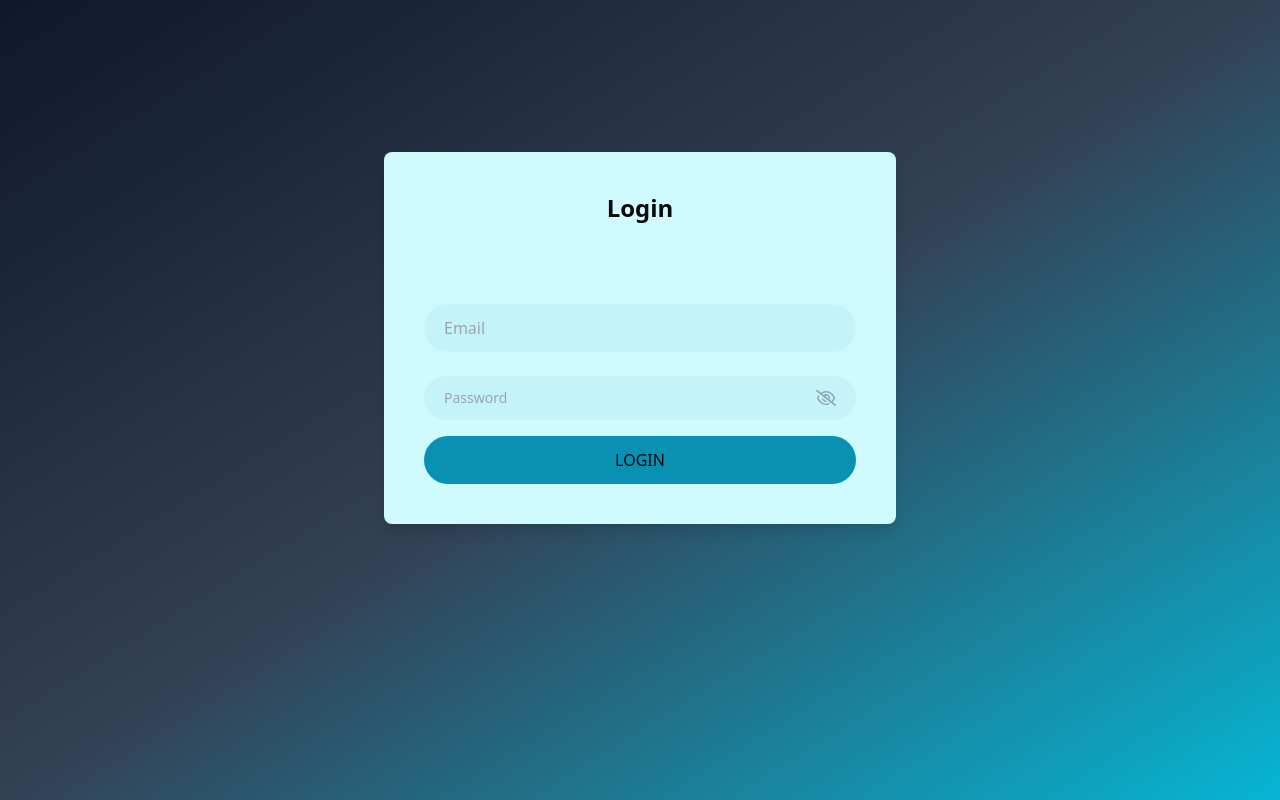
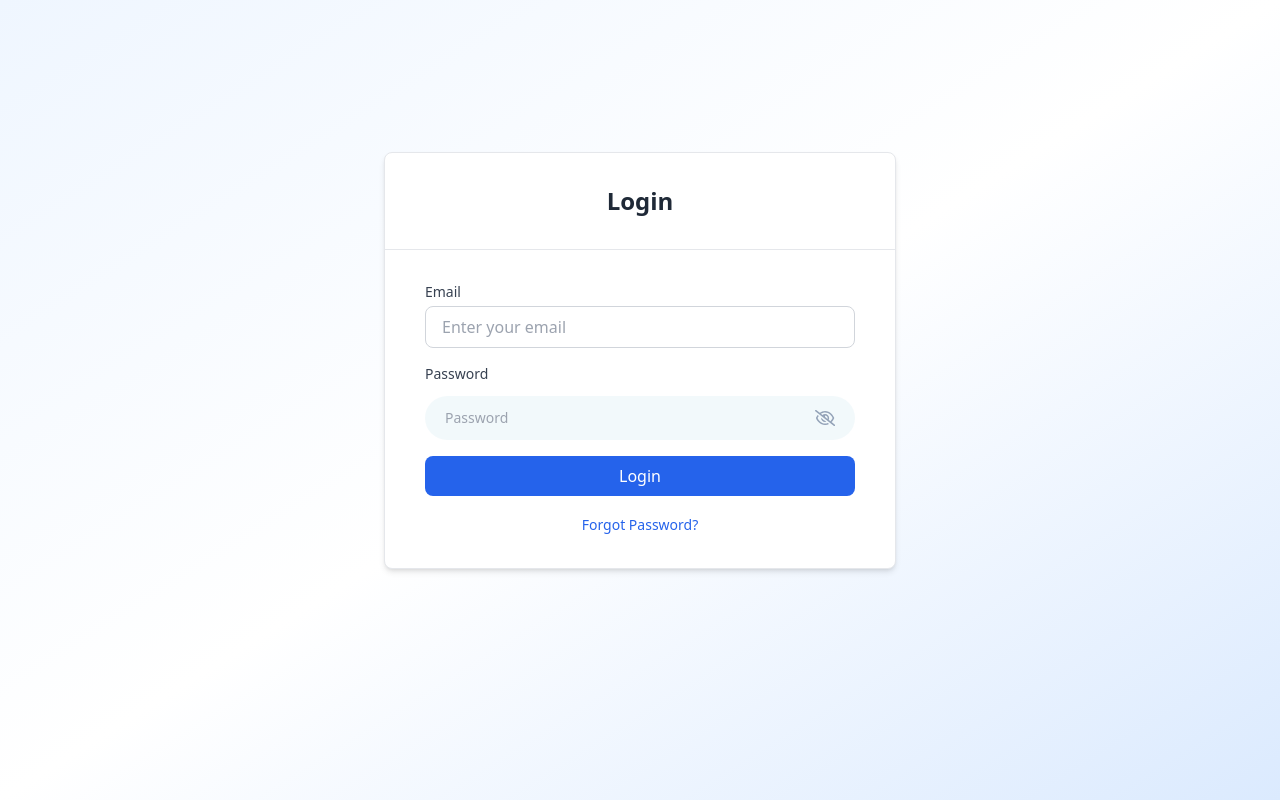
Before and after one commit to Nishantonic/Gamma-Updated, a React (Vite) app: page /login in a window 1280 px wide. Built offline with nearby package versions, Linux system fonts and the light colour scheme.

Commit message:
forgot password added

```diff
--- a/src/components/docView/Login.jsx
+++ b/src/components/docView/Login.jsx
@@ -2,12 +2,16 @@ import React, { useState } from 'react';
 import { useNavigate } from 'react-router-dom';
 import PasswordInput from './PasswordInput';
 import { toast, ToastContainer } from 'react-toastify';
-import axios from 'axios'; // Import axios for making HTTP requests
+import axios from 'axios';
 
 const Login = () => {
   const [email, setEmail] = useState('');
   const [password, setPassword] = useState('');
   const [errorMessage, setErrorMessage] = useState('');
+  const [forgotPassword, setForgotPassword] = useState(false);
+  const [resetCode, setResetCode] = useState('');
+  const [newPassword, setNewPassword] = useState('');
+  const [confirmPassword, setConfirmPassword] = useState('');
   const navigate = useNavigate();
 
   const validateEmail = (email) => {
@@ -29,21 +33,17 @@ const Login = () => {
     }
 
     try {
-      // Make a POST request to the login API endpoint
       const response = await axios.post('https://presentaiapi.codesemic.com/api/auth/local', {
         identifier: email,
         password,
       });
 
-      // Check if the login was successful
-    if (response.data.jwt) { // Check for a JWT token in the response
+      if (response.data.jwt) {
         toast.success("Login Successful!");
 
-      // Save the token or user data to localStorage or context (if needed)
-      localStorage.setItem('token', response.data.jwt); // Save the JWT token
-      localStorage.setItem('user', JSON.stringify(response.data.user)); // Save user data
+        localStorage.setItem('token', response.data.jwt);
+        localStorage.setItem('user', JSON.stringify(response.data.user));
 
-        // Redirect to the home page after 3 seconds
         setTimeout(() => {
           navigate('/home');
         }, 3000);
@@ -51,42 +51,227 @@ const Login = () => {
         setErrorMessage(response.data.message || 'Login failed. Please try again.');
       }
     } catch (error) {
-      // Handle errors from the API
-      setErrorMessage(error.response?.data?.message || 'An error occurred during login.');
+      setErrorMessage(error.response?.data?.error?.message || 'An error occurred during login.');
+    }
+  };
+
+  const handleForgotPassword = async (e) => {
+    e.preventDefault();
+
+    if (!email) {
+      setErrorMessage('Email is required to reset password.');
+      return;
+    }
+
+    if (!validateEmail(email)) {
+      setErrorMessage('Please enter a valid email.');
+      return;
+    }
+
+    try {
+      await axios.post('https://presentaiapi.codesemic.com/api/auth/forgot-password', {
+        email: email
+      });
+
+      toast.success("Password reset link has been sent to your email!");
+      setForgotPassword('code');
+    } catch (error) {
+      setErrorMessage(error.response?.data?.error?.message || 'Failed to send reset email. Please try again.');
+    }
+  };
+
+  const handleResetPassword = async (e) => {
+    e.preventDefault();
+
+    if (!resetCode || !newPassword || !confirmPassword) {
+      setErrorMessage('All fields are required.');
+      return;
+    }
+
+    if (newPassword !== confirmPassword) {
+      setErrorMessage('Passwords do not match.');
+      return;
+    }
+
+    try {
+      await axios.post('https://presentaiapi.codesemic.com/api/auth/reset-password', {
+        password: newPassword,
+        passwordConfirmation: confirmPassword,
+        code: resetCode
+      });
+
+      toast.success("Password has been reset successfully!");
+      setForgotPassword(false);
+
+      // Clear the fields
+      setResetCode('');
+      setNewPassword('');
+      setConfirmPassword('');
+    } catch (error) {
+      setErrorMessage(error.response?.data?.error?.message || 'Failed to reset password. Please try again.');
     }
   };
 
   return (
     <>
-      <div className='min-h-screen py-10 px-4 sm:px-6 lg:px-8 bg-gradient-to-br from-slate-900 via-slate-700 to-cyan-500 overflow-hidden'>
-        <div className='max-w-lg h-100 mt-10 md:mt-28 mx-auto bg-cyan-100 rounded-lg shadow-lg'>
-          <div className='text-center py-10 text-2xl font-semibold'>
-            <h2>Login</h2>
+      <div className='min-h-screen py-10 px-4 sm:px-6 lg:px-8 bg-gradient-to-br from-blue-50 via-white to-blue-100 overflow-hidden'>
+        <div className='max-w-lg h-100 mt-10 md:mt-28 mx-auto bg-white rounded-lg shadow-md border border-gray-200'>
+          <div className='text-center py-8 border-b border-gray-200'>
+            <h2 className='text-2xl font-semibold text-gray-800'>
+              {!forgotPassword ? 'Login' : forgotPassword === 'code' ? 'Reset Password' : 'Forgot Password'}
+            </h2>
           </div>
 
-          <div className='px-10 py-10'>
+          <div className='px-10 py-8'>
+            {!forgotPassword && (
               <form onSubmit={handleLogin}>
+                <div className="mb-4">
+                  <label htmlFor="email" className="block text-sm font-medium text-gray-700 mb-1">Email</label>
                   <input
+                    id="email"
                     type="email"
-                placeholder='Email'
-                className='w-full rounded-full bg-cyan-600/5 px-5 py-3 mb-3'
+                    placeholder='Enter your email'
+                    className='w-full rounded-lg border border-gray-300 px-4 py-2 focus:border-blue-500 focus:ring-blue-500 focus:outline-none'
                     value={email}
-                onChange={(e) => setEmail(e.target.value)}  // Capture email input
+                    onChange={(e) => setEmail(e.target.value)}
                     required
                   />
+                </div>
 
+                <div className="mb-4">
+                  <label htmlFor="password" className="block text-sm font-medium text-gray-700 mb-1">Password</label>
                   <PasswordInput
+                    id="password"
                     value={password}
-                onChange={(e) => setPassword(e.target.value)}  // Capture password input
+                    onChange={(e) => setPassword(e.target.value)}
+                    required
+                    className='w-full rounded-lg border border-gray-300 px-4 py-2 focus:border-blue-500 focus:ring-blue-500 focus:outline-none'
+                  />
+                </div>
+
+                {errorMessage && <p className="text-red-600 text-sm mb-4">{errorMessage}</p>}
+
+                <button
+                  type='submit'
+                  className='w-full rounded-lg bg-blue-600 hover:bg-blue-700 text-white font-medium px-4 py-2 transition duration-150 ease-in-out'
+                >
+                  Login
+                </button>
+
+                <div className="mt-4 text-center">
+                  <button
+                    type="button"
+                    className="text-blue-600 hover:text-blue-800 text-sm font-medium"
+                    onClick={() => {
+                      setForgotPassword('email');
+                      setErrorMessage('');
+                    }}
+                  >
+                    Forgot Password?
+                  </button>
+                </div>
+              </form>
+            )}
+
+            {forgotPassword === 'email' && (
+              <form onSubmit={handleForgotPassword}>
+                <div className="mb-4">
+                  <label htmlFor="reset-email" className="block text-sm font-medium text-gray-700 mb-1">Email</label>
+                  <input
+                    id="reset-email"
+                    type="email"
+                    placeholder='Enter your email'
+                    className='w-full rounded-lg border border-gray-300 px-4 py-2 focus:border-blue-500 focus:ring-blue-500 focus:outline-none'
+                    value={email}
+                    onChange={(e) => setEmail(e.target.value)}
                     required
                   />
+                </div>
 
-              {errorMessage && <p className="text-red-600 text-xs pb-1">{errorMessage}</p>}
+                {errorMessage && <p className="text-red-600 text-sm mb-4">{errorMessage}</p>}
 
-              <button type='submit' className='w-full rounded-full bg-cyan-600 px-1 py-3'>
-                LOGIN
+                <button
+                  type='submit'
+                  className='w-full rounded-lg bg-blue-600 hover:bg-blue-700 text-white font-medium px-4 py-2 transition duration-150 ease-in-out'
+                >
+                  Send Reset Link
                 </button>
+
+                <div className="mt-4 text-center">
+                  <button
+                    type="button"
+                    className="text-blue-600 hover:text-blue-800 text-sm font-medium"
+                    onClick={() => {
+                      setForgotPassword(false);
+                      setErrorMessage('');
+                    }}
+                  >
+                    Back to Login
+                  </button>
+                </div>
               </form>
+            )}
+
+            {forgotPassword === 'code' && (
+              <form onSubmit={handleResetPassword}>
+                <div className="mb-4">
+                  <label htmlFor="reset-code" className="block text-sm font-medium text-gray-700 mb-1">Reset Code</label>
+                  <input
+                    id="reset-code"
+                    type="text"
+                    placeholder='Enter reset code from email'
+                    className='w-full rounded-lg border border-gray-300 px-4 py-2 focus:border-blue-500 focus:ring-blue-500 focus:outline-none'
+                    value={resetCode}
+                    onChange={(e) => setResetCode(e.target.value)}
+                    required
+                  />
+                </div>
+
+                <div className="mb-4">
+                  <label htmlFor="new-password" className="block text-sm font-medium text-gray-700 mb-1">New Password</label>
+                  <PasswordInput
+                    id="new-password"
+                    value={newPassword}
+                    onChange={(e) => setNewPassword(e.target.value)}
+                    required
+                    className='w-full rounded-lg border border-gray-300 px-4 py-2 focus:border-blue-500 focus:ring-blue-500 focus:outline-none'
+                  />
+                </div>
+
+                <div className="mb-4">
+                  <label htmlFor="confirm-password" className="block text-sm font-medium text-gray-700 mb-1">Confirm Password</label>
+                  <PasswordInput
+                    id="confirm-password"
+                    value={confirmPassword}
+                    onChange={(e) => setConfirmPassword(e.target.value)}
+                    required
+                    className='w-full rounded-lg border border-gray-300 px-4 py-2 focus:border-blue-500 focus:ring-blue-500 focus:outline-none'
+                  />
+                </div>
+
+                {errorMessage && <p className="text-red-600 text-sm mb-4">{errorMessage}</p>}
+
+                <button
+                  type='submit'
+                  className='w-full rounded-lg bg-blue-600 hover:bg-blue-700 text-white font-medium px-4 py-2 transition duration-150 ease-in-out'
+                >
+                  Reset Password
+                </button>
+
+                <div className="mt-4 text-center">
+                  <button
+                    type="button"
+                    className="text-blue-600 hover:text-blue-800 text-sm font-medium"
+                    onClick={() => {
+                      setForgotPassword(false);
+                      setErrorMessage('');
+                    }}
+                  >
+                    Back to Login
+                  </button>
+                </div>
+              </form>
+            )}
           </div>
         </div>
       </div>
@@ -95,4 +280,4 @@ const Login = () => {
   );
 };
 
-export default Login;
+export default Login;
```
Lines whose indentation alone changed are shown as unchanged.
